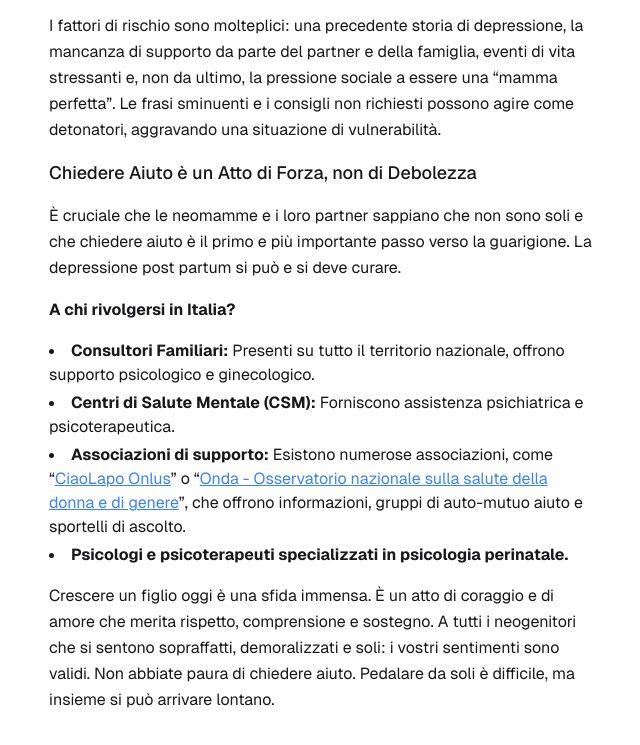
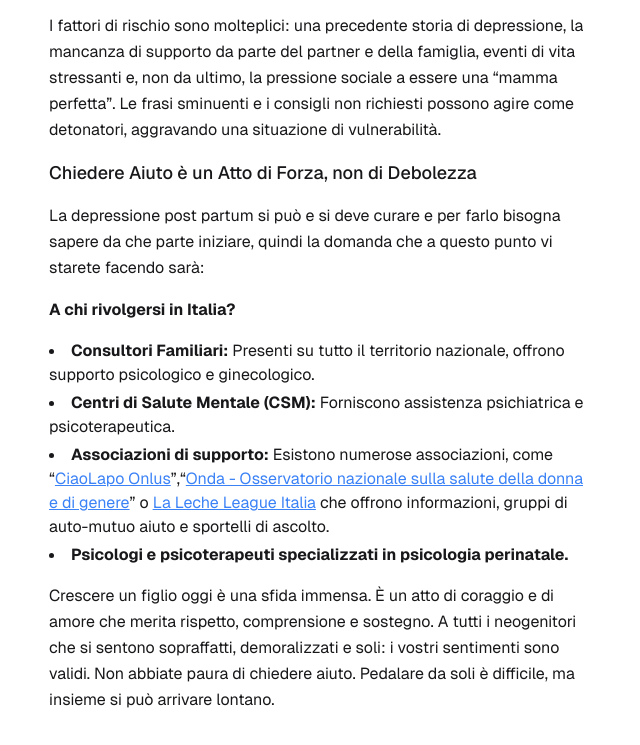
Before and after one commit to xfuryred/EscApe2, an Astro site: page /posts/genitori_oggi in a window 1280 px wide. Shown: the part 1869-2614 px from the top of the page, without its empty margins (319-959 px from the left). Built offline with nearby package versions, Linux system fonts and the light colour scheme; Astro itself is replaced by a stand-in of ours.

Commit message:
genitori rev1

```diff
--- a/src/content/posts/Genitori_oggi.md
+++ b/src/content/posts/Genitori_oggi.md
@@ -40,13 +40,13 @@ I fattori di rischio sono molteplici: una precedente storia di depressione, la m
 
 ## Chiedere Aiuto è un Atto di Forza, non di Debolezza
 
-È cruciale che le neomamme e i loro partner sappiano che non sono soli e che chiedere aiuto è il primo e più importante passo verso la guarigione. La depressione post partum si può e si deve curare.
+La depressione post partum si può e si deve curare e per farlo bisogna sapere da che parte iniziare, quindi la domanda che a questo punto vi starete facendo sarà:
 
 **A chi rivolgersi in Italia?**
 
 * **Consultori Familiari:** Presenti su tutto il territorio nazionale, offrono supporto psicologico e ginecologico.
 * **Centri di Salute Mentale (CSM):** Forniscono assistenza psichiatrica e psicoterapeutica.
-* **Associazioni di supporto:** Esistono numerose associazioni, come "[CiaoLapo Onlus](https://www.fondazione.ciaolapo.it/)" o "[Onda - Osservatorio nazionale sulla salute della donna e di genere](https://fondazioneonda.it/it/chi-siamo/onda-osservatorio/)", che offrono informazioni, gruppi di auto-mutuo aiuto e sportelli di ascolto.
+* **Associazioni di supporto:** Esistono numerose associazioni, come "[CiaoLapo Onlus](https://www.fondazione.ciaolapo.it/)","[Onda - Osservatorio nazionale sulla salute della donna e di genere](https://fondazioneonda.it/it/chi-siamo/onda-osservatorio/)" o [La Leche League Italia](https://www.lllitalia.org/) che offrono informazioni, gruppi di auto-mutuo aiuto e sportelli di ascolto.
 * **Psicologi e psicoterapeuti specializzati in psicologia perinatale.**
 
 Crescere un figlio oggi è una sfida immensa. È un atto di coraggio e di amore che merita rispetto, comprensione e sostegno. A tutti i neogenitori che si sentono sopraffatti, demoralizzati e soli: i vostri sentimenti sono validi. Non abbiate paura di chiedere aiuto. Pedalare da soli è difficile, ma insieme si può arrivare lontano.
```
